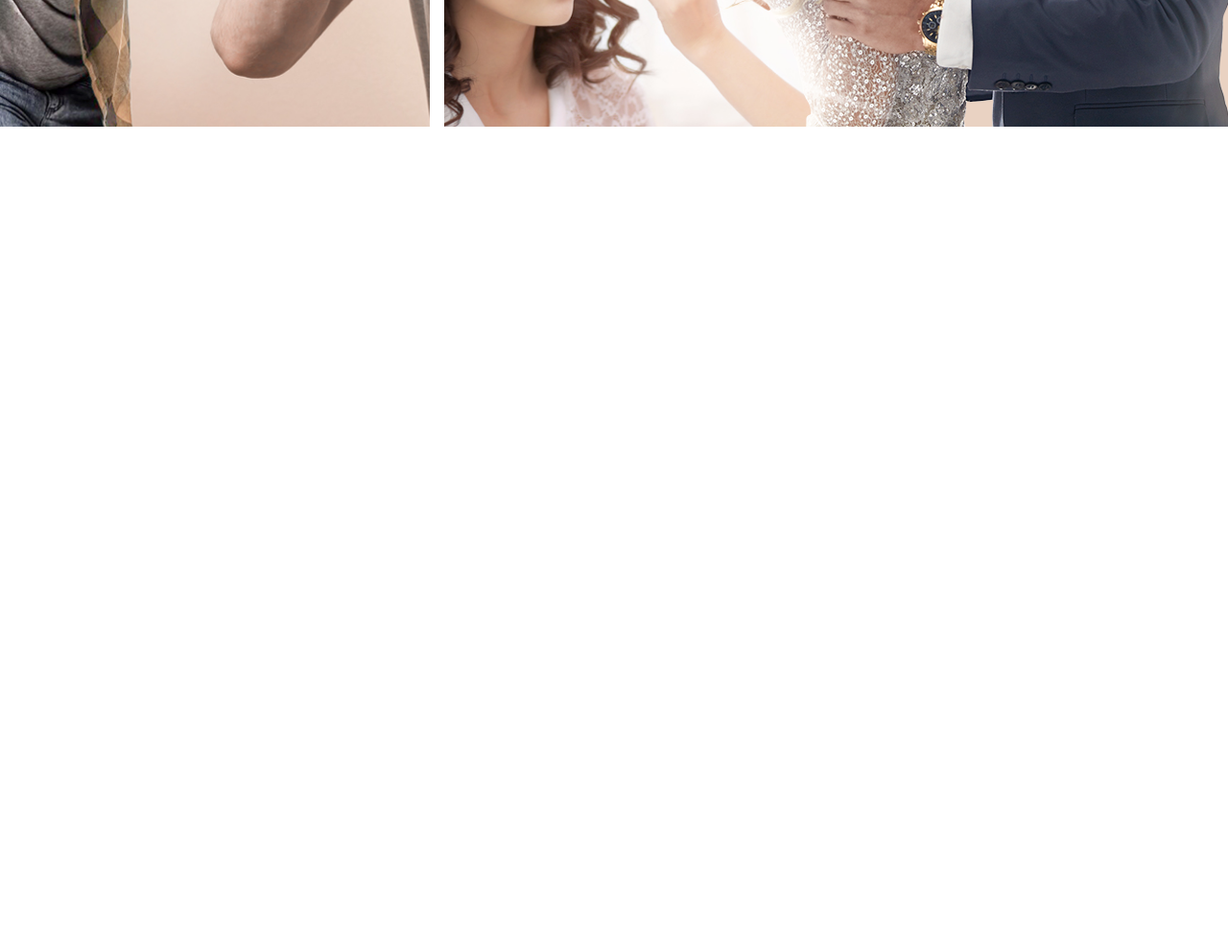
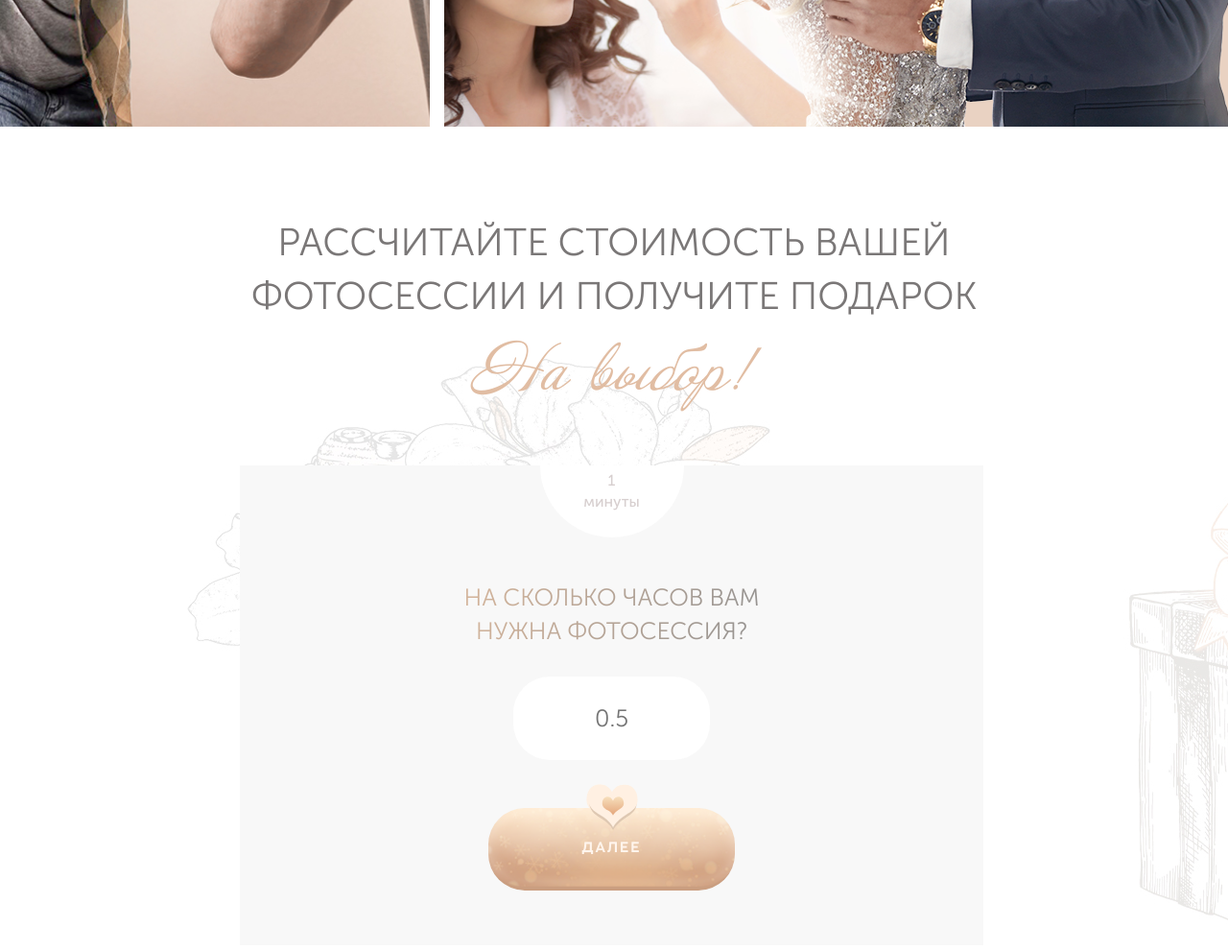
Before and after one commit to OlegRkv/photo-session, a website: page app/index.html in a window 1280 px wide. Shown: the part 1806-2797 px from the top of the page at 96% size. Before the commit the page ends 2080 px from the top, so only its background shows below. Drawn offline with nearby package versions, Linux system fonts and the light colour scheme; files that its build step writes are made by us from their sources; files whose address does not match are found by name.

Commit message:
add section price

```diff
--- a/app/index.html
+++ b/app/index.html
@@ -17,7 +17,7 @@
             <img src="../images/logo.png" alt="Логотип фото лавка" class="header__img">
           </a>
           <a class="header__phone" href="tel:+74957787777">+7 (495) 778-77-77</a>
-          <button class="header__menu">
+          <button class="header__menu" type="button">
             <span></span>
           </button>
         </div>
@@ -27,7 +27,7 @@
         <h1 class="header__title">Новогодние
           <span class="header__title-photosession title-gradient">фотосессии для влюбленных</span>
         </h1>
-        <button class="button header__button">выбрать дату</button>
+        <button class="button header__button" type="button">выбрать дату</button>
       </div>
     </div>
   </header>
@@ -76,6 +76,27 @@
         </li>
       </ul>
     </section>
+
+    <section class="price">
+      <div class="container">
+        <h2 class="price__title">
+          Рассчитайте стоимость вашей фотосессии и получите подарок
+        </h2>
+        <p class="price__subtitle">На выбор!</p>
+
+        <div class="price__wrapper">
+          <div class="price__minutes">1 <br> минуты</div>
+          <p class="price__text title-gradient">
+            На сколько часов вам нужна фотосессия?
+          </p>
+
+          <form class="price__form">
+            <input type="text" class="price__input" placeholder="0.5">
+            <button class="button price__button" type="submit">далее</button>
+          </form>
+        </div>
+      </div>
+    </section>
   </main>
 
   <footer class="footer"></footer>
--- a/app/scss/_global.scss
+++ b/app/scss/_global.scss
@@ -1,3 +1,9 @@
+*,
+*::before,
+*::after {
+  outline-color: $default;
+}
+
 body {
   display: flex;
   flex-direction: column;
@@ -25,3 +31,36 @@ main {
   background-clip: text;
   -webkit-text-fill-color: transparent;
 }
+
+.button {
+  position: relative;
+  display: block;
+  width: 257px;
+  height: 86px;
+  padding: 0;
+  border-radius: 38px;
+  font-family: "Cocogoose", sans-serif;
+  font-weight: 700;
+  text-transform: uppercase;
+  font-size: 15px;
+  letter-spacing: 2px;
+  border: none;
+  outline-color: $default;
+  background-image: url('../images/button-bg.png');
+  background-position: center center;
+  background-size: cover;
+  background-repeat: no-repeat;
+  color: #fff5ed;
+
+  &::before {
+    content: '';
+    position: absolute;
+    width: 54px;
+    height: 49px;
+    background: url('../images/icons/heart.svg');
+    background-repeat: no-repeat;
+    top: -25px;
+    left: 50%;
+    transform: translateX(-50%);
+  }
+}
--- a/app/scss/modules/_convenience.scss
+++ b/app/scss/modules/_convenience.scss
@@ -1,5 +1,4 @@
 .convenience {
-  margin-bottom: 150px;
   padding-top: 50px;
   &__subtitle {
     font-family: "Annabelle";
--- a/app/scss/modules/_header.scss
+++ b/app/scss/modules/_header.scss
@@ -1,7 +1,7 @@
 .header {
   padding-top: 25px;
   height: 100vh;
-  background: url("../../images/header-bg.jpg") center center/cover no-repeat;
+  background: url("../images/header-bg.jpg") center center/cover no-repeat;
 
   &__nav {
     display: flex;
@@ -105,37 +105,4 @@
     line-height: 65px;
     text-transform: uppercase;
   }
-
-  &__button {
-    position: relative;
-    display: block;
-    width: 257px;
-    height: 86px;
-    padding: 0;
-    border-radius: 38px;
-    font-family: "Cocogoose", sans-serif;
-    font-weight: 700;
-    text-transform: uppercase;
-    font-size: 15px;
-    letter-spacing: 2px;
-    border: none;
-    background-image: url('../images/button-bg.png');
-    background-position: center center;
-    background-size: cover;
-    background-repeat: no-repeat;
-    color: #fff5ed;
-
-    &::before {
-      content: '';
-      position: absolute;
-      width: 54px;
-      height: 49px;
-      background: url('../images/icons/heart.svg');
-      background-repeat: no-repeat;
-      top: -25px;
-      left: 50%;
-      transform: translateX(-50%);
-    }
-  }
-
 }
--- /dev/null
+++ b/app/scss/modules/_price.scss
@@ -0,0 +1,87 @@
+.price {
+  padding-top: 100px;
+  padding-bottom: 110px;
+  display: flex;
+  flex-direction: column;
+  align-items: center;
+  background-image: url("../images/price-bg.jpg");
+  background-position: 195px 250px;
+  background-size: auto;
+  background-repeat: no-repeat;
+
+  &__title {
+    max-width: 780px;
+    margin: 0 auto;
+    margin-bottom: 10px;
+    text-align: center;
+    font-size: 40px;
+    font-weight: 300;
+    text-transform: uppercase;
+    color: #7a7777;
+  }
+
+  &__subtitle {
+    margin-bottom: 55px;
+    font-family: "Annabelle";
+    font-weight: 400;
+    font-size: 60px;
+    text-align: center;
+    color: $default;
+  }
+
+  &__wrapper {
+    position: relative;
+    max-width: 775px;
+    width: 100%;
+    height: 500px;
+    display: flex;
+    flex-direction: column;
+    align-items: center;
+    background-color: #f8f8f8;
+    overflow: hidden;
+  }
+
+  &__minutes {
+    position: absolute;
+    width: 150px;
+    height: 150px;
+    padding-top: 80px;
+    border-radius: 50%;
+    background-color: #fff;
+    top: -75px;
+    left: 50%;
+    transform: translateX(-50%);
+    font-weight: 500;
+    font-size: 16px;
+    color: #d7cfcf;
+    text-align: center;
+  }
+
+  &__text {
+    max-width: 355px;
+    margin-bottom: 30px;
+    padding-top: 120px;
+    font-size: 25px;
+    text-transform: uppercase;
+    text-align: center;
+  }
+
+  &__input {
+    display: block;
+    width: 205px;
+    margin: 0 auto;
+    margin-bottom: 50px;
+    padding: 25px 0;
+    border-radius: 38px;
+    border: 1px solid transparent;
+    text-align: center;
+    font-family: "MuseoSansCyrl", sans-serif;
+    font-weight: 300;
+    font-size: 25px;
+    outline-color: $default;
+  }
+
+  &__button {
+    margin: 0 auto;
+  }
+}
--- a/app/scss/style.scss
+++ b/app/scss/style.scss
@@ -6,3 +6,4 @@
 
 @import "modules/header";
 @import "modules/convenience";
+@import "modules/price";
```
Also changed, not shown: app/images/price-bg.jpg (added).
